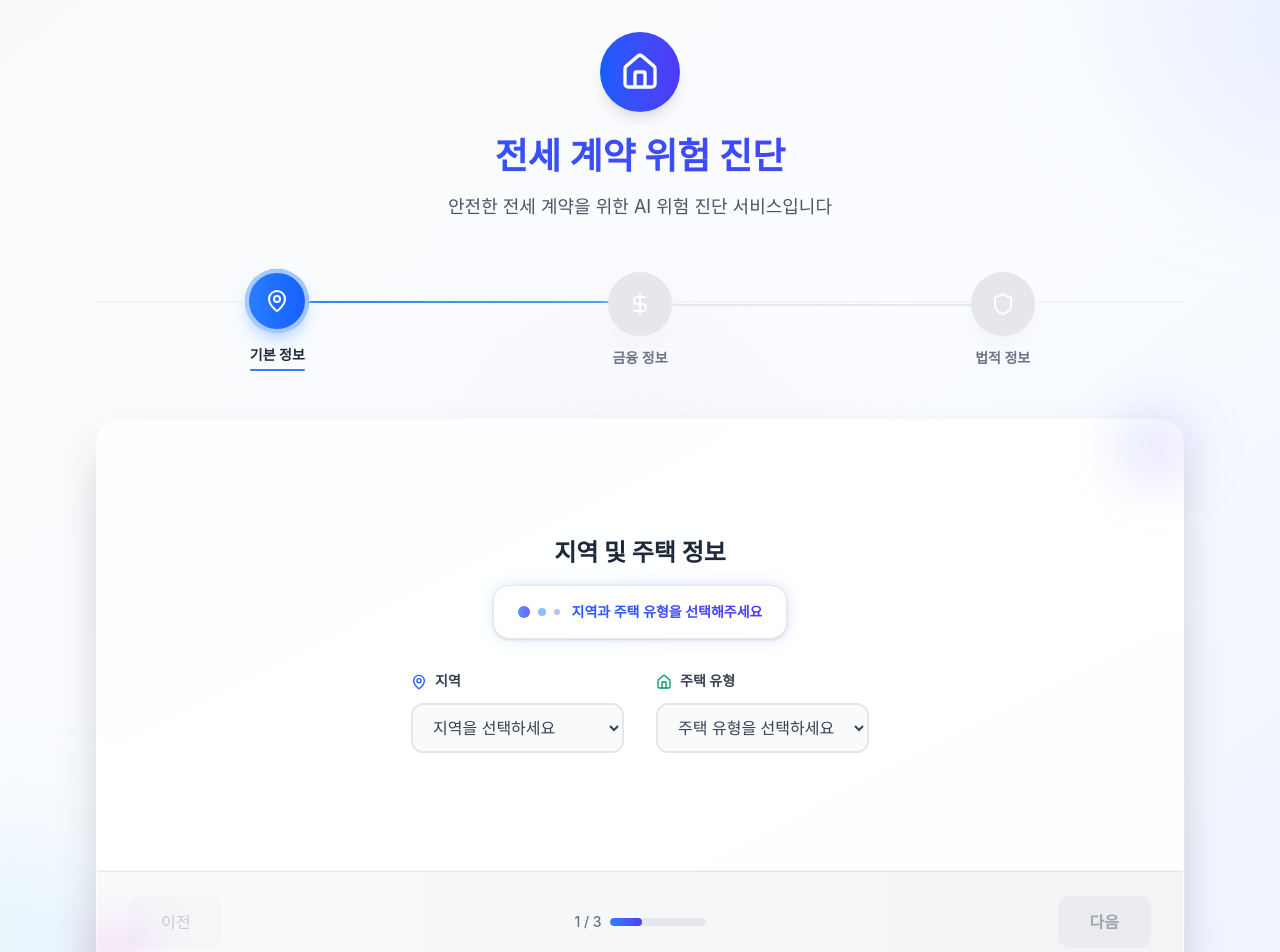
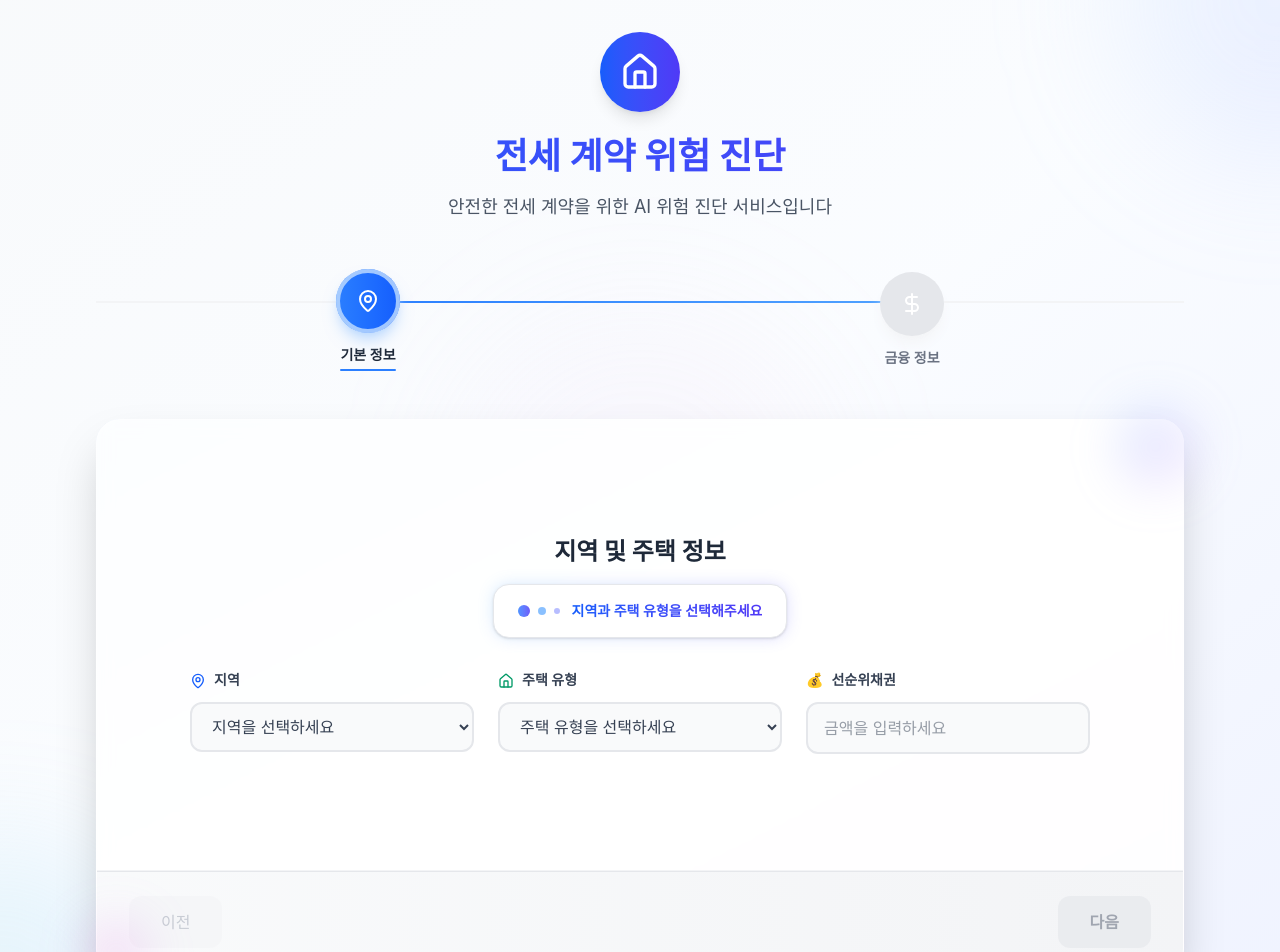
Before and after one commit to mungyun1/lease-shield, a Next.js app: page /input in a window 1280 px wide. Shown: the top 952 px of the page. Built offline with nearby package versions, Linux system fonts and the light colour scheme; a web font is replaced by a local one.

Commit message:
Refactor: 인풋 페이지 변수 수정

```diff
--- a/src/app/input/page.tsx
+++ b/src/app/input/page.tsx
@@ -2,7 +2,7 @@
 
 import { useState } from "react";
 import { useRouter } from "next/navigation";
-import { MapPin, DollarSign, Shield } from "lucide-react";
+import { MapPin, DollarSign } from "lucide-react";
 import { StepIndicator, PageHeader, StepForm } from "@/components/input";
 import { ContractData } from "@/types";
 
@@ -19,12 +19,6 @@ const steps = [
     icon: DollarSign,
     color: "from-emerald-500 to-emerald-600",
   },
-  {
-    id: 3,
-    title: "법적 정보",
-    icon: Shield,
-    color: "from-purple-500 to-purple-600",
-  },
 ];
 
 export default function InputPage() {
@@ -34,10 +28,11 @@ export default function InputPage() {
   const [contractData, setContractData] = useState<ContractData>({
     region: "",
     housingType: "",
-    deposit: null,
-    loanAmount: null,
-    hasPriorityDebt: false,
-    hasTenancyRegistration: false,
+    seniorLienAmount: null,
+    jeonseDepositAmount: null,
+    propertyValue: null,
+    coverageStartYyyymm: "",
+    coverageEndYyyymm: "",
   });
 
   const nextStep = () => {
@@ -80,13 +75,13 @@ export default function InputPage() {
         return Boolean(contractData.region && contractData.housingType);
       case 2:
         return Boolean(
-          contractData.deposit &&
-            contractData.deposit > 0 &&
-            contractData.loanAmount &&
-            contractData.loanAmount > 0
+          contractData.jeonseDepositAmount &&
+            contractData.jeonseDepositAmount > 0 &&
+            contractData.propertyValue &&
+            contractData.propertyValue > 0 &&
+            contractData.coverageStartYyyymm &&
+            contractData.coverageEndYyyymm
         );
-      case 3:
-        return true; // 체크박스는 선택사항
       default:
         return false;
     }
--- a/src/components/input/BasicInfoStep.tsx
+++ b/src/components/input/BasicInfoStep.tsx
@@ -39,7 +39,7 @@ export default function BasicInfoStep({
         </div>
       </div>
 
-      <div className="grid md:grid-cols-2 gap-8">
+      <div className="grid md:grid-cols-3 gap-6">
         <div className="space-y-4">
           <label className="block text-sm font-semibold text-gray-700 mb-3">
             <MapPin className="w-4 h-4 inline mr-2 text-blue-600" />
@@ -98,6 +98,27 @@ export default function BasicInfoStep({
             <option value="commercial">주상복합</option>
           </select>
         </div>
+
+        <div className="space-y-4">
+          <label className="block text-sm font-semibold text-gray-700 mb-3">
+            <span className="w-4 h-4 inline mr-2 text-red-600">💰</span>
+            선순위채권
+          </label>
+          <input
+            type="number"
+            value={contractData.seniorLienAmount || ""}
+            onChange={(e) =>
+              setContractData({
+                ...contractData,
+                seniorLienAmount: e.target.value
+                  ? Number(e.target.value)
+                  : null,
+              })
+            }
+            placeholder="금액을 입력하세요"
+            className="w-full px-4 py-3 border-2 border-gray-200 rounded-xl focus:outline-none focus:ring-2 focus:ring-red-500 focus:border-transparent transition-all duration-200 text-gray-700 bg-gray-50 hover:bg-white"
+          />
+        </div>
       </div>
     </div>
   );
--- a/src/components/input/FinancialInfoStep.tsx
+++ b/src/components/input/FinancialInfoStep.tsx
@@ -30,27 +30,29 @@ export default function FinancialInfoStep({
                 ></div>
               </div>
               <span className="text-sm font-semibold bg-gradient-to-r from-emerald-600 to-green-600 bg-clip-text text-transparent">
-                보증금과 대출 금액을 입력해주세요
+                계약 전세금, 주택가액, 보증 기간을 입력해주세요
               </span>
             </div>
           </div>
         </div>
       </div>
 
-      <div className="grid md:grid-cols-2 gap-8">
+      <div className="grid md:grid-cols-2 gap-6">
         <div className="space-y-4">
           <label className="block text-sm font-semibold text-gray-700 mb-3">
             <DollarSign className="w-4 h-4 inline mr-2 text-emerald-600" />
-            보증금 (만원)
+            계약 전세금 (만원)
           </label>
           <div className="relative">
             <input
               type="number"
-              value={contractData.deposit || ""}
+              value={contractData.jeonseDepositAmount || ""}
               onChange={(e) =>
                 setContractData({
                   ...contractData,
-                  deposit: e.target.value ? parseInt(e.target.value) : null,
+                  jeonseDepositAmount: e.target.value
+                    ? parseInt(e.target.value)
+                    : null,
                 })
               }
               className="w-full px-4 py-3 pl-12 border-2 border-gray-200 rounded-xl focus:outline-none focus:ring-2 focus:ring-emerald-500 focus:border-transparent transition-all duration-200 text-gray-700 bg-gray-50 hover:bg-white [appearance:textfield] [&::-webkit-outer-spin-button]:appearance-none [&::-webkit-inner-spin-button]:appearance-none"
@@ -61,33 +63,75 @@ export default function FinancialInfoStep({
             </span>
           </div>
           <p className="text-sm text-gray-500">
-            보증금은 임대인이 보관하는 금액입니다
+            계약서에 명시된 전세금액입니다
           </p>
         </div>
 
         <div className="space-y-4">
           <label className="block text-sm font-semibold text-gray-700 mb-3">
             <DollarSign className="w-4 h-4 inline mr-2 text-purple-600" />
-            대출금 (만원)
+            주택가액 (만원)
           </label>
           <div className="relative">
             <input
               type="number"
-              value={contractData.loanAmount || ""}
+              value={contractData.propertyValue || ""}
               onChange={(e) =>
                 setContractData({
                   ...contractData,
-                  loanAmount: e.target.value ? parseInt(e.target.value) : null,
+                  propertyValue: e.target.value
+                    ? parseInt(e.target.value)
+                    : null,
                 })
               }
               className="w-full px-4 py-3 pl-12 border-2 border-gray-200 rounded-xl focus:outline-none focus:ring-2 focus:ring-purple-500 focus:border-transparent transition-all duration-200 text-gray-700 bg-gray-50 hover:bg-white [appearance:textfield] [&::-webkit-outer-spin-button]:appearance-none [&::-webkit-inner-spin-button]:appearance-none"
-              placeholder="ex) 3000"
+              placeholder="ex) 30000"
             />
             <span className="absolute left-4 top-1/2 transform -translate-y-1/2 text-gray-400 font-medium">
               ₩
             </span>
           </div>
-          <p className="text-sm text-gray-500">전세 대출을 받은 금액입니다</p>
+          <p className="text-sm text-gray-500">해당 주택의 시장가치입니다</p>
+        </div>
+      </div>
+
+      <div className="grid md:grid-cols-2 gap-6">
+        <div className="space-y-4">
+          <label className="block text-sm font-semibold text-gray-700 mb-3">
+            <span className="w-4 h-4 inline mr-2 text-blue-600">📅</span>
+            보증 시작월
+          </label>
+          <input
+            type="month"
+            value={contractData.coverageStartYyyymm}
+            onChange={(e) =>
+              setContractData({
+                ...contractData,
+                coverageStartYyyymm: e.target.value,
+              })
+            }
+            className="w-full px-4 py-3 border-2 border-gray-200 rounded-xl focus:outline-none focus:ring-2 focus:ring-blue-500 focus:border-transparent transition-all duration-200 text-gray-700 bg-gray-50 hover:bg-white"
+          />
+          <p className="text-sm text-gray-500">보증이 시작되는 월입니다</p>
+        </div>
+
+        <div className="space-y-4">
+          <label className="block text-sm font-semibold text-gray-700 mb-3">
+            <span className="w-4 h-4 inline mr-2 text-indigo-600">📅</span>
+            보증 완료월
+          </label>
+          <input
+            type="month"
+            value={contractData.coverageEndYyyymm}
+            onChange={(e) =>
+              setContractData({
+                ...contractData,
+                coverageEndYyyymm: e.target.value,
+              })
+            }
+            className="w-full px-4 py-3 border-2 border-gray-200 rounded-xl focus:outline-none focus:ring-2 focus:ring-indigo-500 focus:border-transparent transition-all duration-200 text-gray-700 bg-gray-50 hover:bg-white"
+          />
+          <p className="text-sm text-gray-500">보증이 종료되는 월입니다</p>
         </div>
       </div>
     </div>
--- a/src/components/input/NavigationButtons.tsx
+++ b/src/components/input/NavigationButtons.tsx
@@ -37,21 +37,6 @@ export default function NavigationButtons({
         >
           이전
         </motion.button>
-
-        {/* 진행률 표시 */}
-        <div className="flex flex-col sm:flex-row items-center space-y-2 sm:space-y-0 sm:space-x-2 order-first sm:order-none">
-          <span className="text-sm text-gray-500 font-medium">
-            {currentStep} / {totalSteps}
-          </span>
-          <div className="w-32 sm:w-24 h-2 bg-gray-200 rounded-full overflow-hidden">
-            <motion.div
-              className="h-full bg-gradient-to-r from-blue-500 to-indigo-600 rounded-full"
-              initial={{ width: 0 }}
-              animate={{ width: `${(currentStep / totalSteps) * 100}%` }}
-              transition={{ duration: 0.5, ease: "easeOut" }}
-            />
-          </div>
-        </div>
 
         {/* 다음/제출 버튼 */}
         {currentStep < totalSteps ? (
--- a/src/components/sections/Header.tsx
+++ b/src/components/sections/Header.tsx
@@ -6,7 +6,7 @@ import Link from "next/link";
 
 export default function Header() {
   return (
-    <header className="relative z-50 bg-white/80 backdrop-blur-md border-b border-gray-200/50 sticky top-0">
+    <header className="z-50 bg-white/80 backdrop-blur-md border-b border-gray-200/50 sticky top-0">
       <nav className="max-w-7xl mx-auto px-4 sm:px-6 lg:px-8 py-4">
         <div className="flex items-center justify-between">
           {/* 로고 */}
```
Also changed, not shown: src/types/index.ts (+5 -4 lines).
